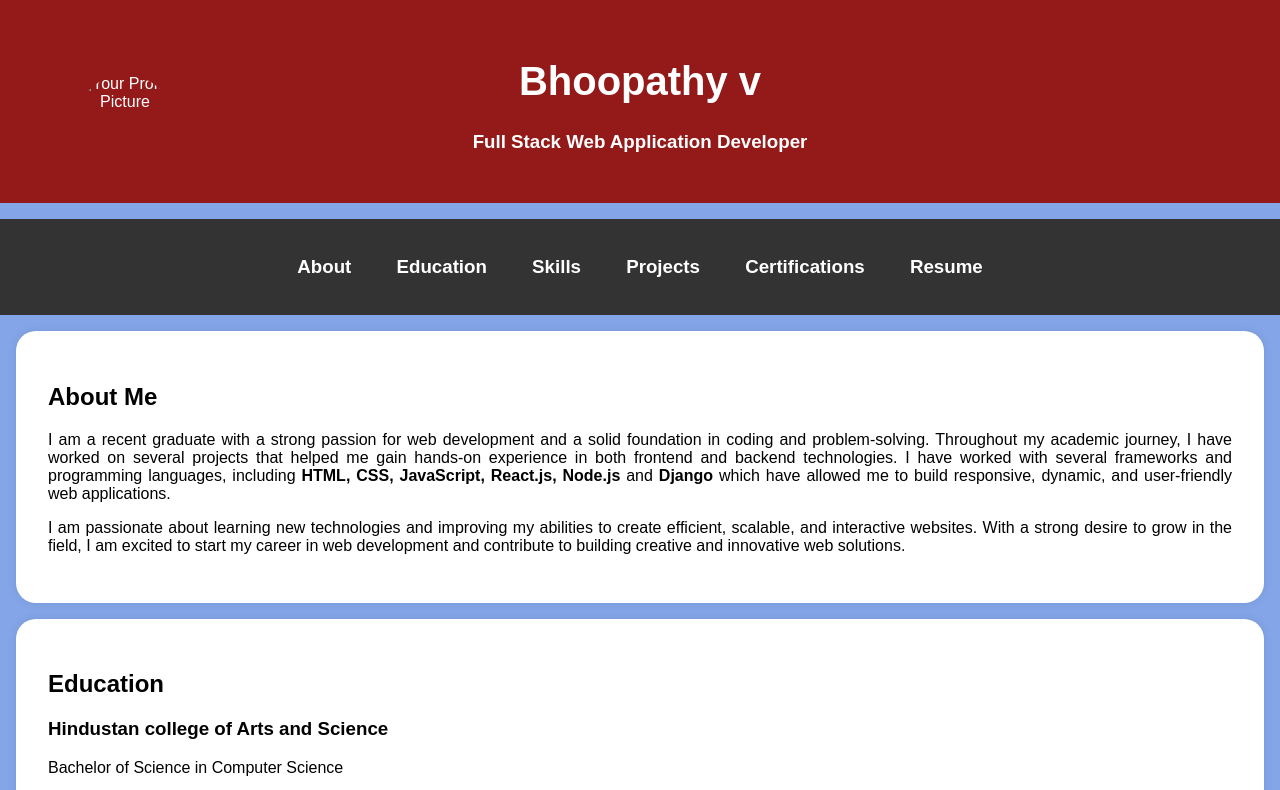
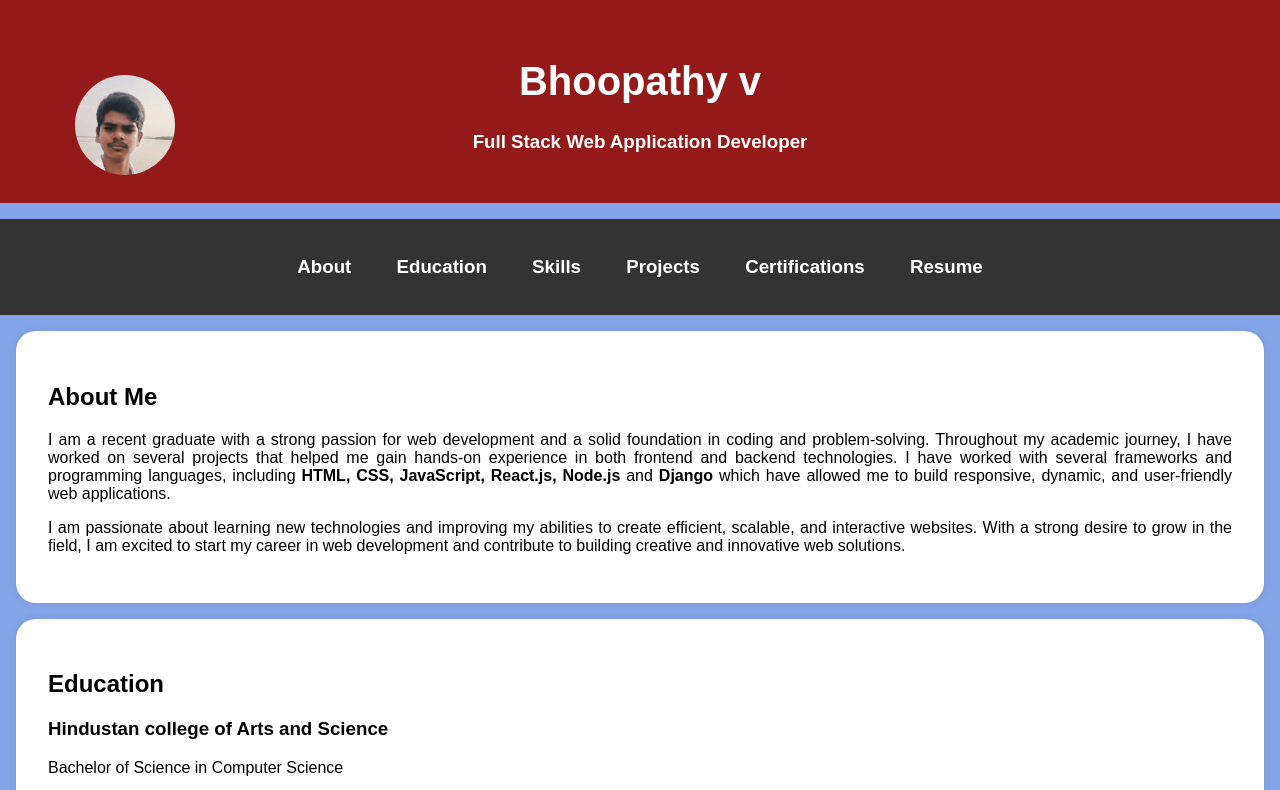
Before and after one commit to Bhoopathy2005/Bhoopathy-portfolio, a plain HTML site: page index .html in a window 1280 px wide. Shown: the top 790 px of the page. Drawn offline with Linux system fonts and the light colour scheme.

Commit message:
Update index .html

```diff
--- a/index .html
+++ b/index .html
@@ -98,7 +98,7 @@
     <header>
         <div class="header-content">
             <!-- Add your profile picture here -->
-            <img src="bhoopathy.jpg" alt="Your Profile Picture" class="profile-picture">
+            <img src="bhoopathy 1.jpg" alt="Your Profile Picture" class="profile-picture">
             <h1>Bhoopathy v</h1>
             <h3><b>Full Stack Web Application Developer</b></h3>
         </div>
```
